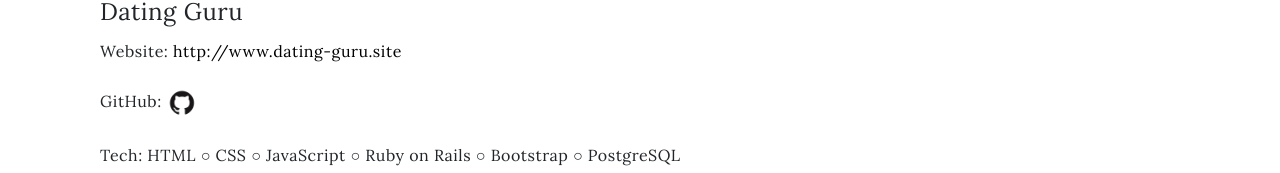
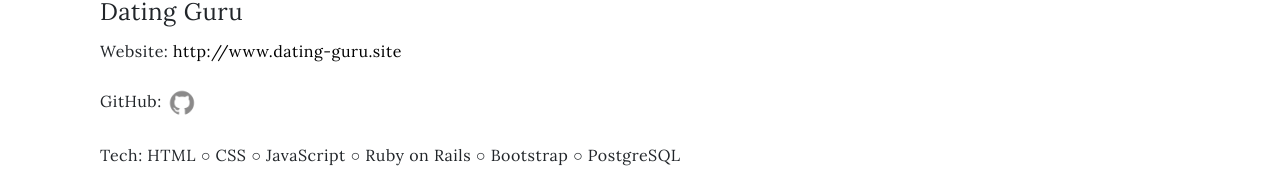
Before and after one commit to ingridwy/ingrid-portfolio, a React (Create React App) app: page /ingrid-portfolio/projects in a window 1280 px wide. In both pictures the pointer is over the picture 181 px from the left and 268 px from the top of the page. Shown: the part 166-339 px from the top of the page. Built offline with nearby package versions, Linux system fonts and the light colour scheme.

Commit message:
image on hover turn pale

```diff
--- a/src/App.css
+++ b/src/App.css
@@ -119,3 +119,6 @@
 .github-image{
   max-height: 40px;
 }
+.github-image:hover{
+  opacity:0.5;
+}
```
